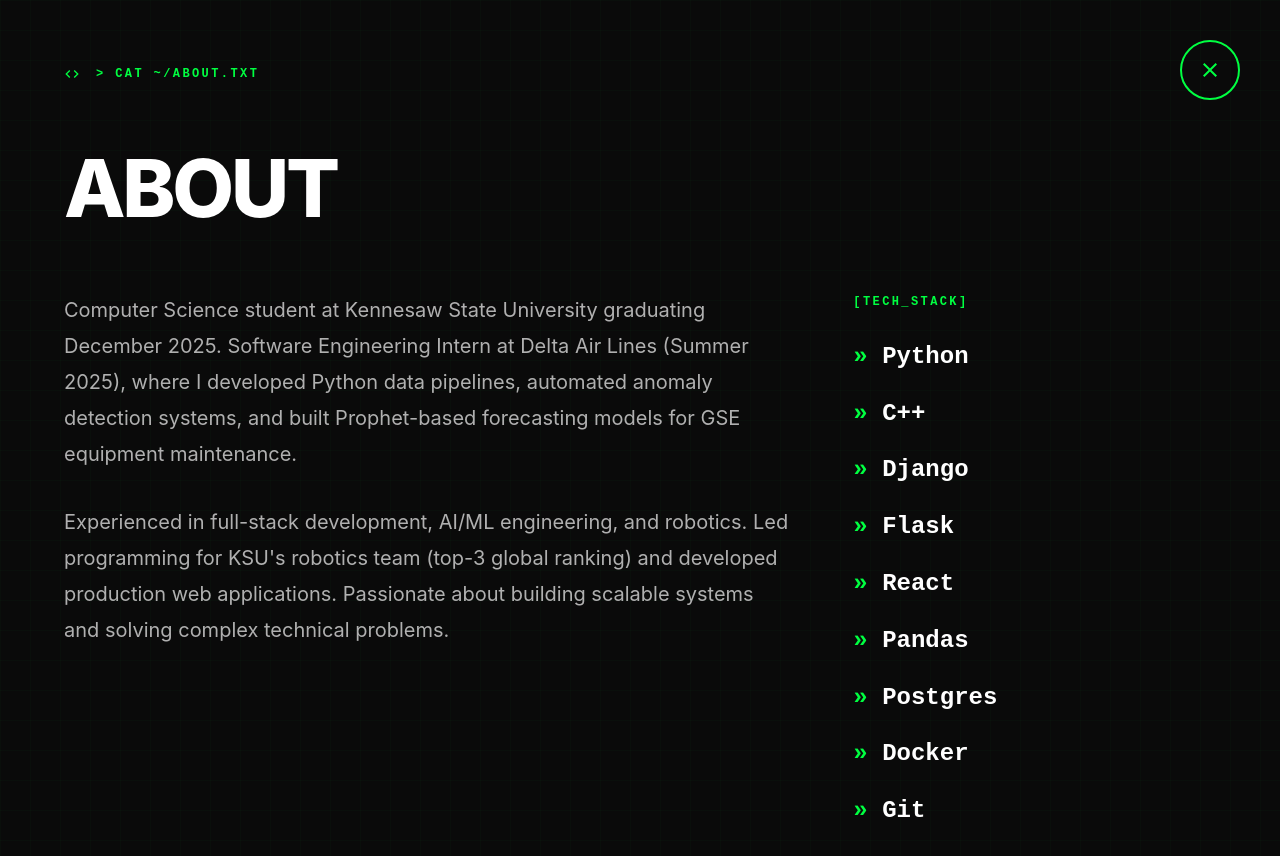
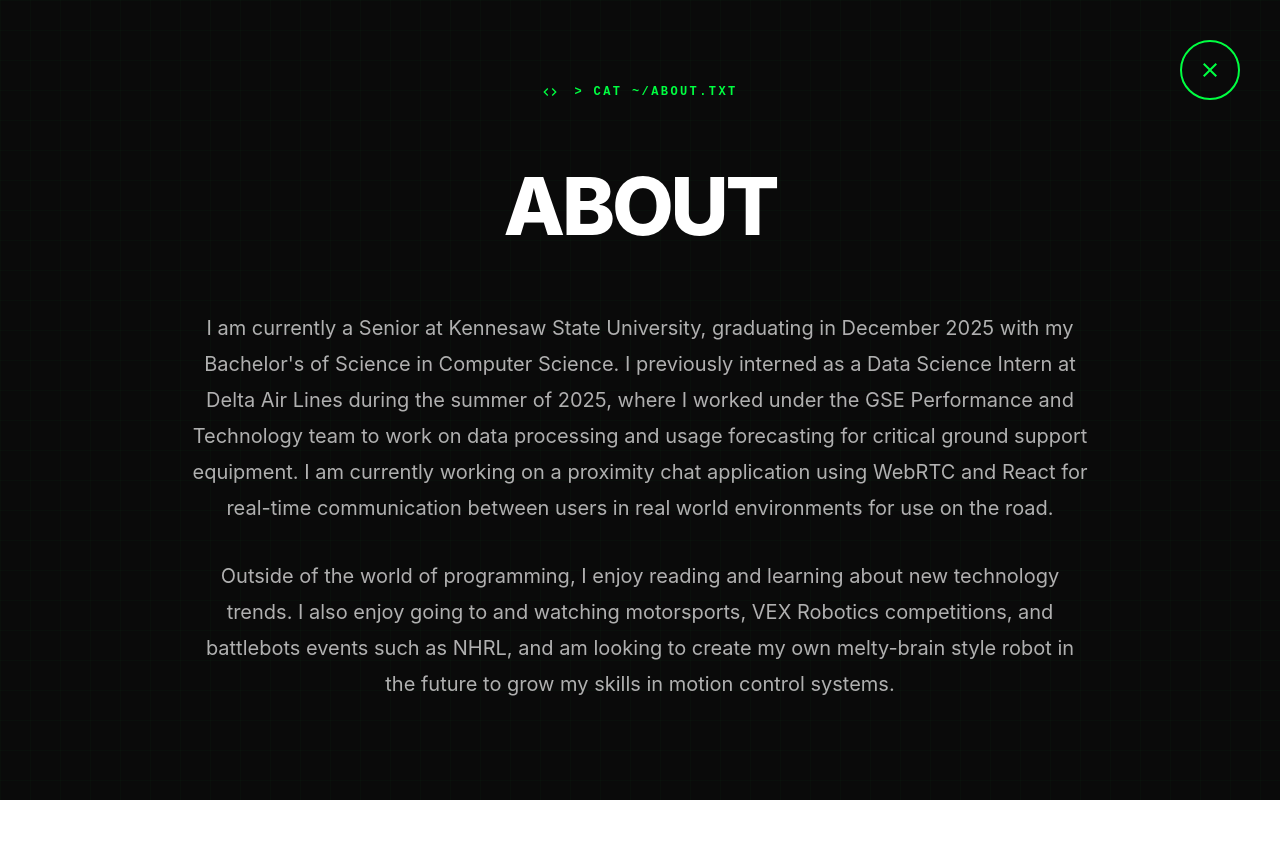
Before and after one commit to zaidkhan05/landing-page, a React (Vite) app in the folder react-app/: page / in a window 1280 px wide. Both pictures are taken after a click on the button "./ABOUT". Shown: the top 856 px of the page. After the commit the page ends 800 px from the top, so only its background shows below. Built offline with nearby package versions, Linux system fonts and the light colour scheme.

Commit message:
upgrades people, upgrades!!!!

```diff
--- a/react-app/src/App.tsx
+++ b/react-app/src/App.tsx
@@ -9,17 +9,17 @@ const projects = [
     id: 1,
     title: 'Delta Air Lines',
     role: 'Software Engineering Intern',
-    year: '2025',
-    tags: ['Python', 'AWS', 'Pandas'],
-    description: 'Developed modular Python data-processing scripts using AWS Athena and Pandas, implementing automated anomaly detection and Prophet-based forecasting for GSE equipment maintenance.',
+    year: 'Summer 2025',
+    tags: ['Python', 'SQL', 'Pandas', 'AWS Athena', 'Prophet'],
+    description: 'Developed Python-based data pipelines, anomaly detection, and forecasting systems using AWS Athena, Pandas, and Prophet to automate telematics data processing and predictive maintenance across multiple Delta Air Lines hubs.',
   },
   {
     id: 2,
     title: 'Sustain Sync AI Engine',
-    role: 'Full Stack Developer',
-    year: '2025',
-    tags: ['Django', 'React', 'Docker'],
-    description: 'Engineered REST API with 9 endpoints for utility-bill analytics. Built AI forecasting using Prophet and RAG pipeline with FAISS retrieval. Containerized full stack with Docker.',
+    role: 'Developer',
+    year: 'Fall 2025',
+    tags: ['Docker', 'Django', 'Postgres', 'Python', 'React'],
+    description: 'Engineered a full-stack sustainability analytics platform with a Django-Postgres backend, REST APIs, AI forecasting services, and a React dashboard, containerized with Docker for reliable CI/CD deployment.',
     url: 'https://sustainsync.github.io/SustainSync-Website',
   },
   {
@@ -27,18 +27,18 @@ const projects = [
     title: 'KSU Robotics Team',
     role: 'Programming Lead',
     year: '2023-2024',
-    tags: ['C++', 'PID', 'Git'],
-    description: 'Led development of C++ control software for 8 VEXU competition robots, contributing to top-3 global ranking. Designed custom PID controllers and autonomous routines.',
+    tags: ['C++', 'PID', 'Git', 'Control Systems'],
+    description: 'Led development of C++ control software and custom PID systems for 8 competition robots, managing Git workflows and mentoring a 13-member team that achieved a top-3 global VEXU ranking.',
     url: 'https://github.com/KSUOwlBots',
   },
   {
     id: 4,
-    title: 'TriVec Builders',
-    role: 'Web Developer',
-    year: '2025',
-    tags: ['HTML', 'CSS', 'JSON'],
-    description: 'Developed and deployed public-facing website using GitHub and Vercel. Integrated JSON-based data files for dynamic project updates and FormSubmit contact form.',
-    url: 'https://trivecbuilders.com',
+    title: 'Restaurant Management System',
+    role: 'Developer',
+    year: 'Spring 2025',
+    tags: ['Python', 'Flask', 'Pandas', 'HTML', 'CSS'],
+    description: 'Built a Flask-based restaurant management app with role-specific interfaces, REST APIs, and CSV-backed data handling, developed collaboratively in an Agile team using Python, Pandas, and HTML/CSS.',
+    url: 'https://github.com/zaidkhan05/SWE-3313-SPRINT-2',
   },
 ];
 
@@ -358,9 +358,9 @@ function App() {
                     </Box>
 
                     {[
-                      { label: 'STACK', icon: <Code />, items: ['Python', 'Django', 'React'] },
+                      { label: 'STACK', icon: <Code />, items: ['Python', 'C++', 'Django', 'React'] },
                       // { label: 'DOMAIN', icon: <Terminal />, items: ['Full-Stack', 'AI/ML', 'Cloud'] },
-                      { label: 'SYSTEM', icon: <Memory />, items: ['CS @ KSU', 'Graduating Dec 2025', 'Prev @ Delta Air Lines'] },
+                      { label: 'SYSTEM', icon: <Memory />, items: ['CS @ KSU', 'Graduating December 2025', 'Prev @ Delta Air Lines'] },
                     ].map((section, idx) => (
                       <motion.div
                         key={section.label}
@@ -450,6 +450,9 @@ function App() {
                 minHeight: '100vh',
                 px: { xs: 3, md: 8 },
                 py: 8,
+                display: 'flex',
+                alignItems: 'center',
+                justifyContent: 'center',
                 bgcolor: '#0a0a0a',
                 color: '#ffffff',
                 position: 'relative',
@@ -628,6 +631,9 @@ function App() {
                 minHeight: '100vh',
                 px: { xs: 3, md: 8 },
                 py: 8,
+                display: 'flex',
+                alignItems: 'center',
+                justifyContent: 'center',
                 bgcolor: '#0a0a0a',
                 color: '#ffffff',
                 position: 'relative',
@@ -667,7 +673,7 @@ function App() {
                   <Close />
                 </IconButton>
 
-                <Box sx={{ maxWidth: 1200, mx: 'auto', position: 'relative', zIndex: 1 }}>
+                <Box sx={{ maxWidth: 1200, mx: 'auto', position: 'relative', zIndex: 1, display: 'flex', flexDirection: 'column', alignItems: 'center', textAlign: 'center' }}>
                   <Box sx={{ display: 'flex', alignItems: 'center', gap: 2, mb: 8 }}>
                     <Code sx={{ fontSize: '1rem', color: '#00ff41' }} />
                     <Typography
@@ -683,64 +689,34 @@ function App() {
                       {'>'} cat ~/about.txt
                     </Typography>
                   </Box>
-                  <Typography variant="h2" sx={{ mb: 8, fontSize: { xs: '3rem', md: '5rem' }, color: '#ffffff' }}>
+                  <Typography variant="h2" sx={{ mb: 8, fontSize: { xs: '3rem', md: '5rem' }, color: '#ffffff', textAlign: 'center' }}>
                     ABOUT
                   </Typography>
 
                   <Box
                     sx={{
-                      display: 'grid',
-                      gridTemplateColumns: { xs: '1fr', md: '2fr 1fr' },
-                      gap: 8,
+                      display: 'flex',
+                      flexDirection: 'column',
+                      alignItems: 'center',
+                      gap: 4,
                     }}
                   >
-                    <Box>
-                      <Typography variant="body1" paragraph sx={{ fontSize: '1.25rem', mb: 4, color: '#b0b0b0', lineHeight: 1.8 }}>
-                        Computer Science student at Kennesaw State University graduating December 2025.
-                        Software Engineering Intern at Delta Air Lines (Summer 2025), where I developed
-                        Python data pipelines, automated anomaly detection systems, and built Prophet-based
-                        forecasting models for GSE equipment maintenance.
+                    <Box sx={{ maxWidth: 900 }}>
+                      <Typography variant="body1" paragraph sx={{ fontSize: '1.25rem', mb: 4, color: '#b0b0b0', lineHeight: 1.8, textAlign: 'center' }}>
+                        I am currently a Senior at Kennesaw State University, graduating in December 2025
+                        with my Bachelor's of Science in Computer Science. I previously interned as a Data
+                        Science Intern at Delta Air Lines during the summer of 2025, where I worked under
+                        the GSE Performance and Technology team to work on data processing and usage
+                        forecasting for critical ground support equipment. I am currently working on
+                        a proximity chat application using WebRTC and React for real-time communication
+                        between users in real world environments for use on the road.
                       </Typography>
-                      <Typography variant="body1" paragraph sx={{ fontSize: '1.25rem', color: '#b0b0b0', lineHeight: 1.8 }}>
-                        Experienced in full-stack development, AI/ML engineering, and robotics. Led programming
-                        for KSU's robotics team (top-3 global ranking) and developed production web applications.
-                        Passionate about building scalable systems and solving complex technical problems.
+                      <Typography variant="body1" paragraph sx={{ fontSize: '1.25rem', color: '#b0b0b0', lineHeight: 1.8, textAlign: 'center' }}>
+                        Outside of the world of programming, I enjoy reading and learning
+                        about new technology trends. I also enjoy going to and watching motorsports, VEX
+                        Robotics competitions, and battlebots events such as NHRL, and am looking to create
+                        my own melty-brain style robot in the future to grow my skills in motion control systems.
                       </Typography>
-                    </Box>
-
-                    <Box>
-                      <Typography
-                        sx={{
-                          fontSize: '0.75rem',
-                          fontFamily: 'monospace',
-                          letterSpacing: '0.2em',
-                          textTransform: 'uppercase',
-                          mb: 3,
-                          fontWeight: 700,
-                          color: '#00ff41',
-                        }}
-                      >
-                        [TECH_STACK]
-                      </Typography>
-                      <Stack spacing={2}>
-                        {['Python', 'C++', 'Django', 'Flask', 'React', 'Pandas', 'Postgres', 'Docker', 'Git'].map((skill) => (
-                          <Typography
-                            key={skill}
-                            sx={{
-                              fontSize: '1.5rem',
-                              fontWeight: 700,
-                              fontFamily: 'monospace',
-                              color: '#ffffff',
-                              '&::before': {
-                                content: '"» "',
-                                color: '#00ff41',
-                              },
-                            }}
-                          >
-                            {skill}
-                          </Typography>
-                        ))}
-                      </Stack>
                     </Box>
                   </Box>
                 </Box>
```
